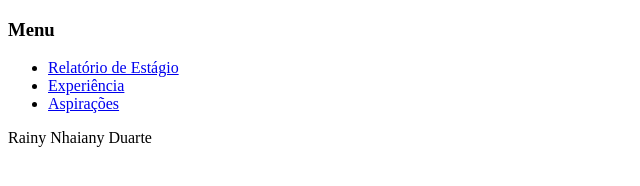
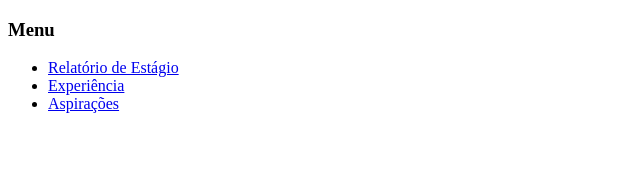
Before and after one commit to RainyDUARTE/rainy.HTML, a plain HTML site: page index.html in a window 1280 px wide. Shown: the whole page, without its empty margins (0-640 px from the left). Drawn offline with Linux system fonts and the light colour scheme.

Commit message:
mensagem de commit

```diff
--- a/index.html
+++ b/index.html
@@ -14,5 +14,3 @@
     </ul>
 </body>
 </html>
-
-Rainy Nhaiany Duarte
```
